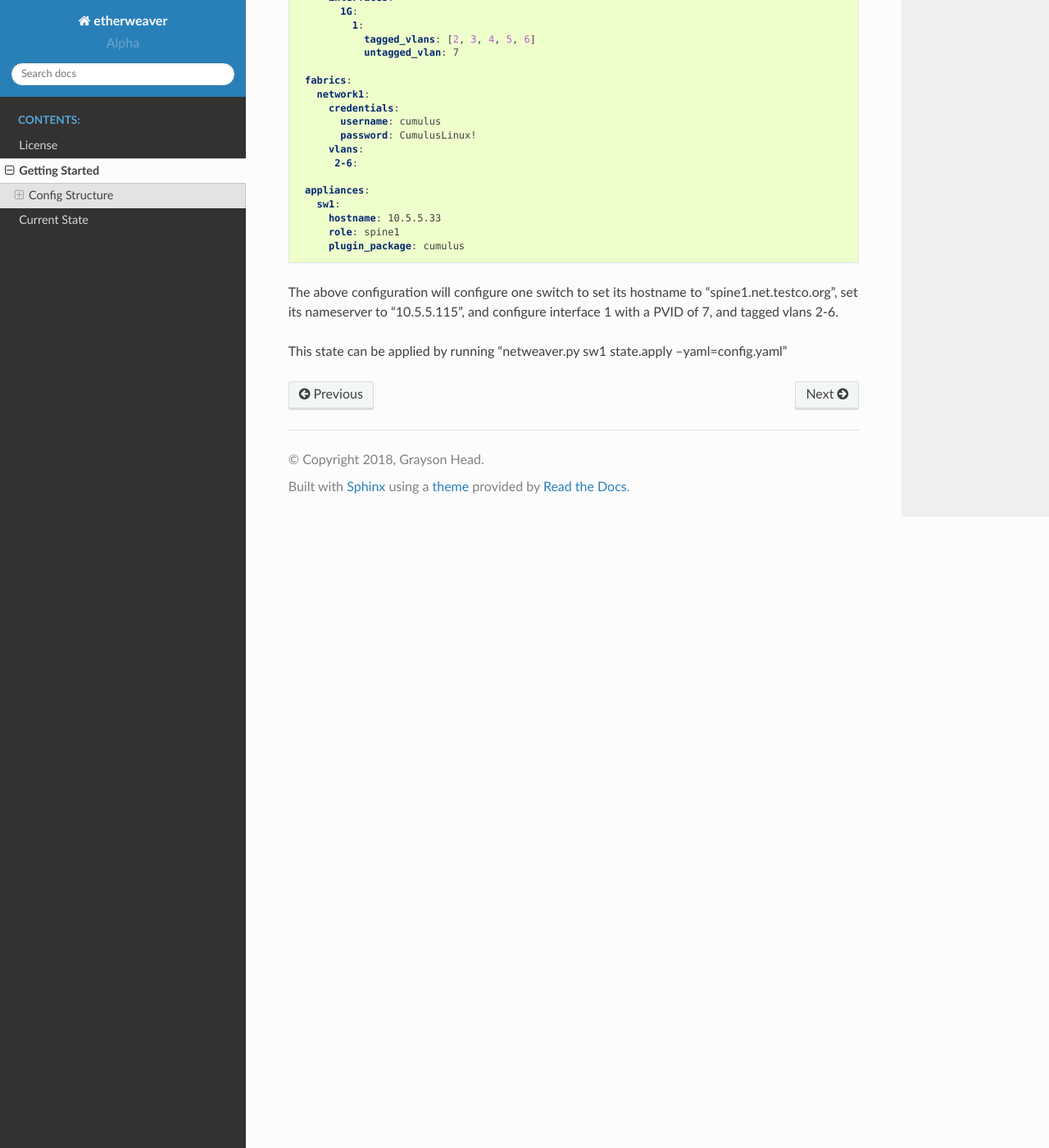
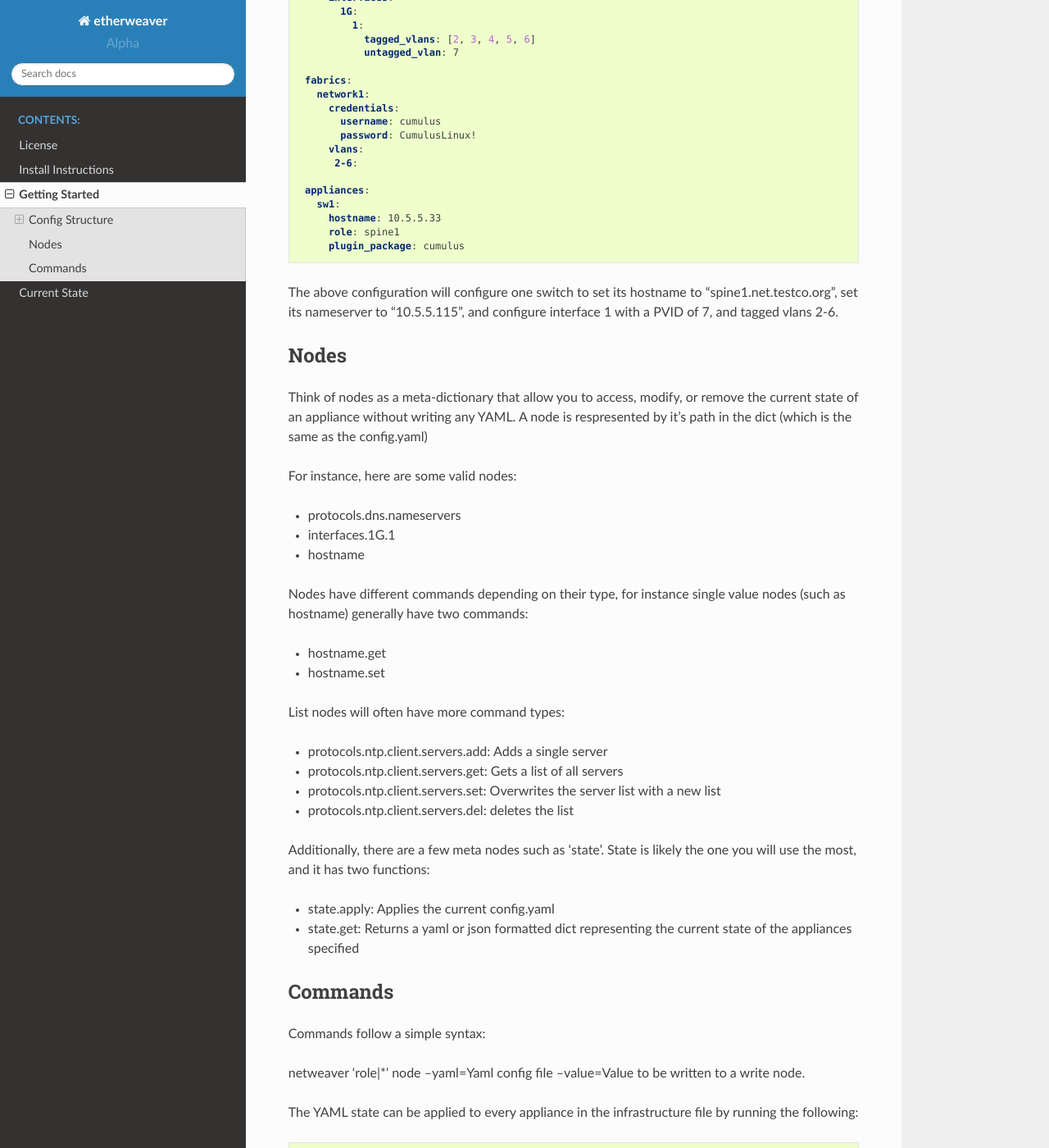
Before and after one commit to graysonhead/etherweaver, a Sphinx documentation site: the page built from docs/source/getting_started.rst, in a window 1280 px wide and 1400 px high, scrolled down 950 px. Shown: the whole window at 82% size. Built offline with Sphinx 7.4.7 and the Read the Docs theme 2.0.0, drawn with Linux system fonts in a browser that asks for light colours; some of the changed text lies outside the part shown.

```diff
--- a/docs/source/getting_started.rst
+++ b/docs/source/getting_started.rst
@@ -61,4 +61,89 @@
 The above configuration will configure one switch to set its hostname to "spine1.net.testco.org", set its nameserver to
 "10.5.5.115", and configure interface 1 with a PVID of 7, and tagged vlans 2-6.
 
-This state can be applied by running "netweaver.py sw1 state.apply --yaml=config.yaml"
+Nodes
+-----
+
+Think of nodes as a meta-dictionary that allow you to access, modify, or remove the current state
+of an appliance without writing any YAML. A node is respresented by it's path in the dict (which is the same as the config.yaml)
+
+For instance, here are some valid nodes:
+
+- protocols.dns.nameservers
+- interfaces.1G.1
+- hostname
+
+Nodes have different commands depending on their type, for instance single value nodes (such as hostname) generally have
+two commands:
+
+- hostname.get
+- hostname.set
+
+List nodes will often have more command types:
+
+- protocols.ntp.client.servers.add: Adds a single server
+- protocols.ntp.client.servers.get: Gets a list of all servers
+- protocols.ntp.client.servers.set: Overwrites the server list with a new list
+- protocols.ntp.client.servers.del: deletes the list
+
+Additionally, there are a few meta nodes such as 'state'. State is likely the one you will use the most, and it has two
+functions:
+
+- state.apply: Applies the current config.yaml
+- state.get: Returns a yaml or json formatted dict representing the current state of the appliances specified
+
+
+Commands
+--------
+Commands follow a simple syntax:
+
+netweaver 'role|*' node --yaml=Yaml config file --value=Value to be written to a write node.
+
+
+
+The YAML state can be applied to every appliance in the infrastructure file by running the following:
+
+.. code-block:: bash
+
+   netweaver.py '*' state.apply --yaml=config.yaml
+   sw1: []
+   sw2: []
+
+The brackets will contain a list of any commands run in order to bring the switches in alignment with the current state.
+
+You can view the current state of all appliances in the environment using the following command:
+
+.. code-block:: bash
+
+   netweaver.py 'sw1' state.get --yaml=config.yaml
+   sw1:
+      hostname: spine1.net.testco.org
+      interfaces:
+        100G: {}
+        10G: {}
+        1G:
+          '1':
+            ip:
+              address: []
+            tagged_vlans: [2, 3, 4]
+            untagged_vlan: '7'
+       ...
+
+
+.. code-block:: bash
+
+    etherweaver.py '*' protocols.ntp.client.servers.get --yaml=config.yaml
+    sw1: [pool.ntp.org, 0.cumulusnetworks.pool.ntp.org, 1.cumulusnetworks.pool.ntp.org,
+    2.cumulusnetworks.pool.ntp.org]
+    sw2: [0.cumulusnetworks.pool.ntp.org, 1.cumulusnetworks.pool.ntp.org, 2.cumulusnetworks.pool.ntp.org,
+    pool.ntp.org]
+
+
+
+.. code-block:: bash
+
+   netweaver.py 'sw1' hostname.set --value='spine2' --yaml=config.yaml
+    net add hostname spine2
+
+Note: Currently not all config nodes work. Accessing any disabled
+nodes should raise a NotSupported error
--- a/docs/source/index.rst
+++ b/docs/source/index.rst
@@ -11,6 +11,7 @@
    :caption: Contents:
 
    license
+   install
    getting_started
    poc
 
```
Also changed, not shown: docs/source/install.rst (added, +11 -0 lines), readme.md (+46 -79 lines), 7 other files.
